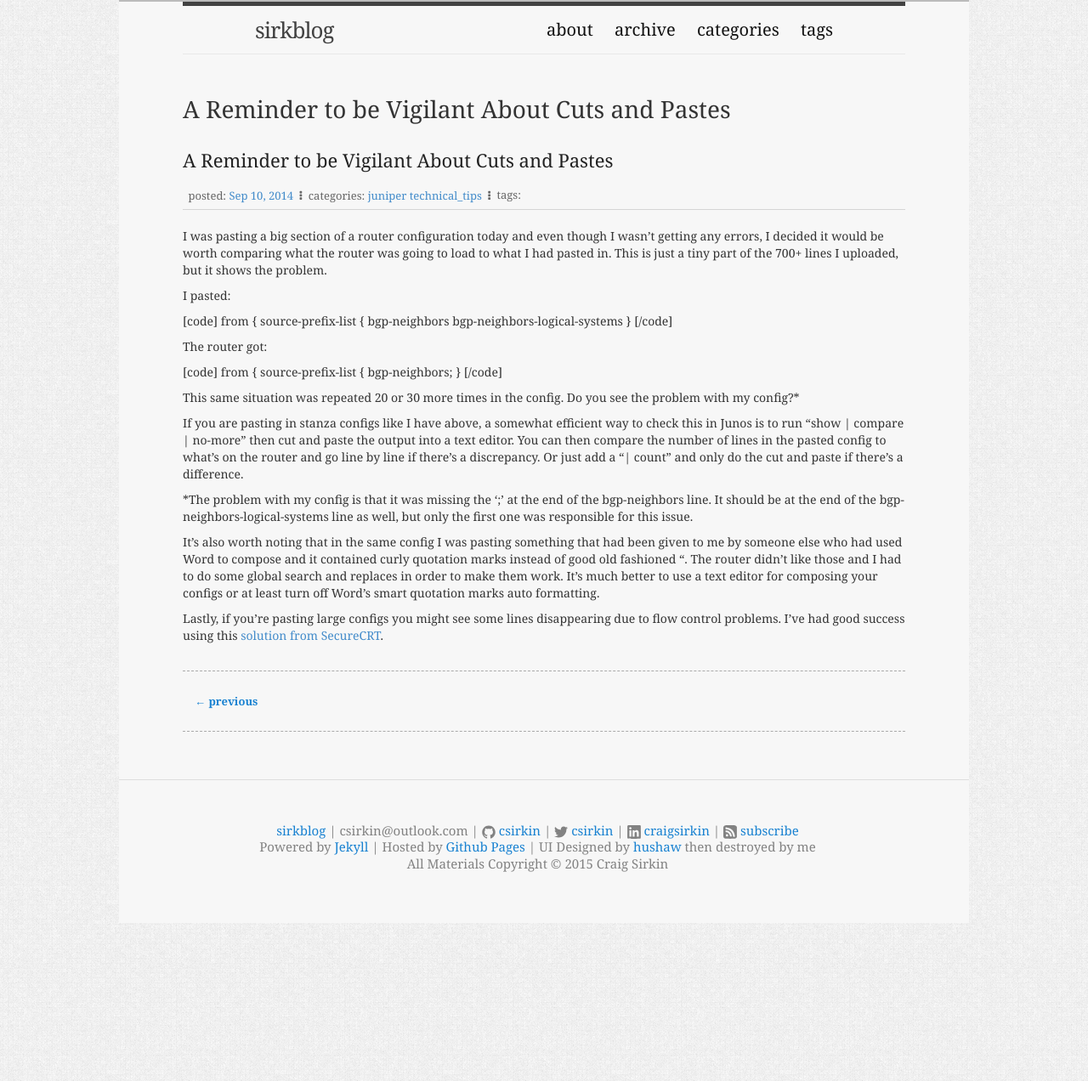
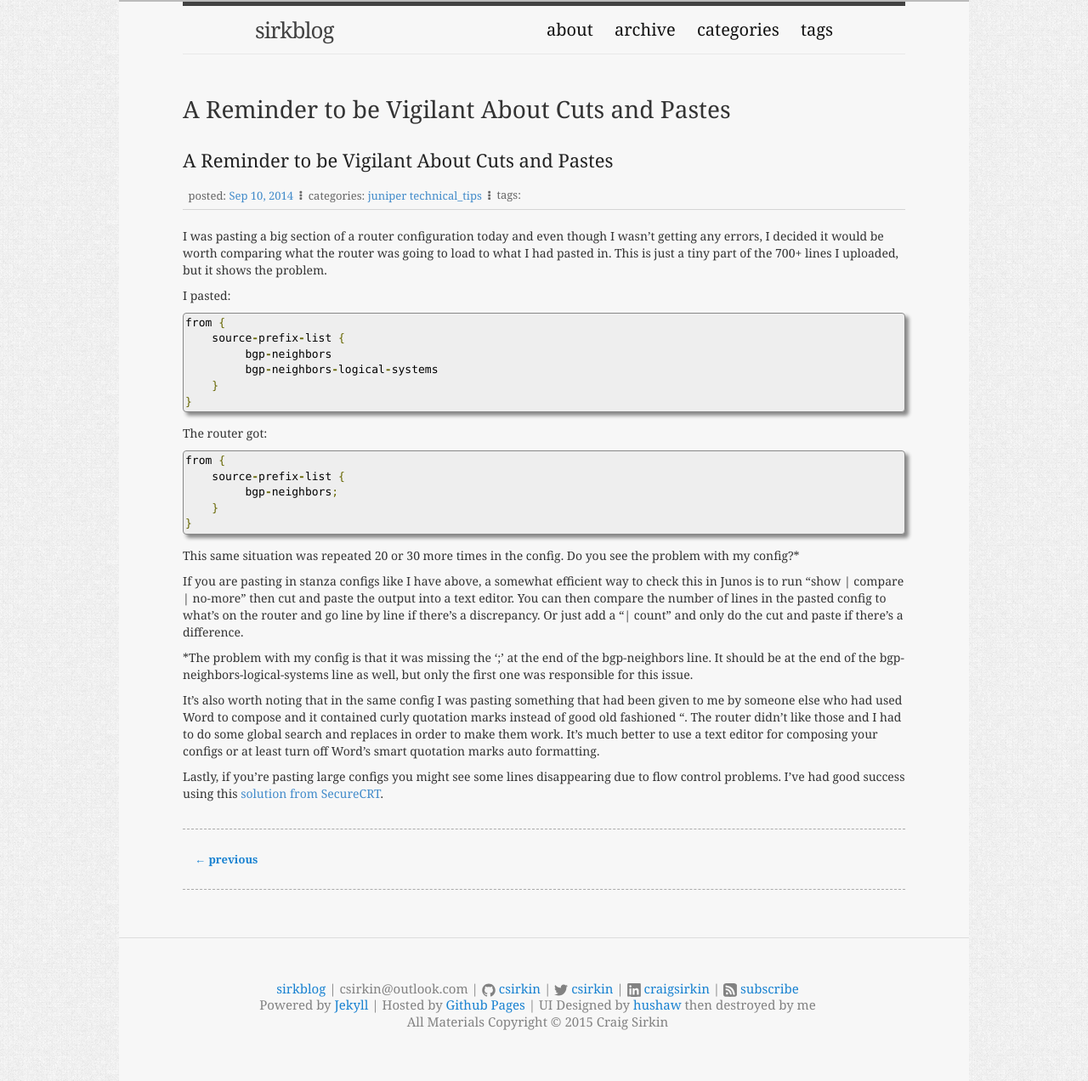
Before and after one commit to csirkin/csirkin.github.io, a Jekyll site: the page built from _posts/2014-09-10-a-reminder-to-be-vigilant-about-cuts-and-pastes.md, in a window 1280 px wide. Shown: the whole page at 85% size. Built offline with Jekyll 4.4.1, drawn with Linux system fonts in a browser that asks for light colours; comment, search, counter and statistics services are not loaded.

Commit message:
Fixing the 'code' formatting in the 9/10/2014 post

```diff
--- a/_posts/2014-09-10-a-reminder-to-be-vigilant-about-cuts-and-pastes.md
+++ b/_posts/2014-09-10-a-reminder-to-be-vigilant-about-cuts-and-pastes.md
@@ -8,22 +8,24 @@ I was pasting a big section of a router configuration today and even though I wa
 
 I pasted:
 
-[code]
-                from {
-                    source-prefix-list {
-                        bgp-neighbors
-                        bgp-neighbors-logical-systems
-                    }
-[/code]
+{% highlight perl %}
+from {
+    source-prefix-list {
+         bgp-neighbors
+         bgp-neighbors-logical-systems
+    }
+}
+{% endhighlight %}
 
 The router got:
 
-[code]
-                from {
-                    source-prefix-list {
-                        bgp-neighbors;
-                    }
-[/code]
+{% highlight perl %}
+from {
+    source-prefix-list {
+         bgp-neighbors;
+    }
+}
+{% endhighlight %}
 
 This same situation was repeated 20 or 30 more times in the config. Do you see the problem with my config?*
 
```
